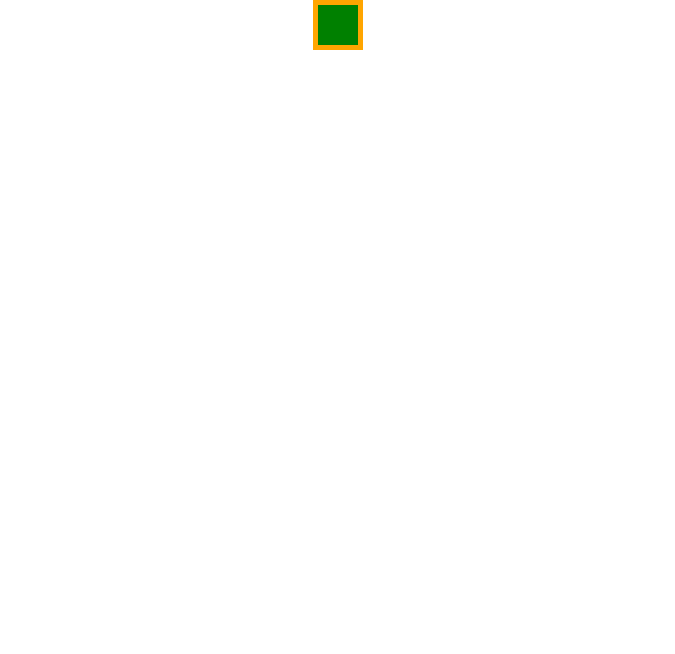
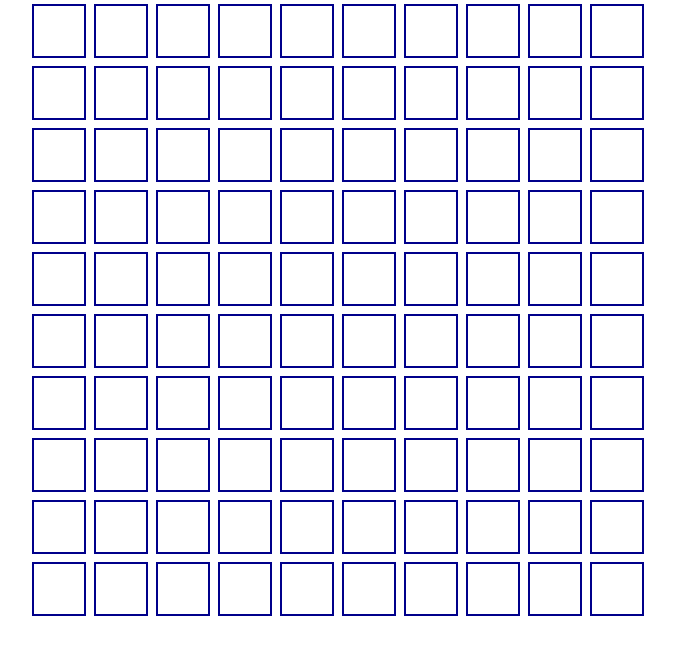
Before and after one commit to alexanderkho/1010, a React (Create React App) app: page / in a window 1280 px wide. Shown: the top 654 px of the page, without its empty margins (302-977 px from the left). Built offline with nearby package versions, Linux system fonts and the light colour scheme.

Commit message:
Render basic board.

```diff
--- a/src/App.tsx
+++ b/src/App.tsx
@@ -5,7 +5,7 @@ import Board from "./components/Board";
 function App() {
   return (
     <div className="App">
-      <Board message={"honk"} />
+      <Board />
     </div>
   );
 }
--- a/src/components/Board/Board.css
+++ b/src/components/Board/Board.css
@@ -1,4 +1,8 @@
-.board {
+/* .board {
+  background-color: red;
+} */
+
+.row {
   display: flex;
   justify-content: center;
 }
--- a/src/components/Board/index.tsx
+++ b/src/components/Board/index.tsx
@@ -4,16 +4,27 @@ import Cell from "../Cell";
 import Block from "../Block";
 import "./Board.css";
 
-type Props = {
-  message: string;
+const BOARD_SIZE: number = 10;
+
+const initBoard = () => {
+  const board = [];
+  for (let i = 0; i < BOARD_SIZE; i++) {
+    board.push(new Array(BOARD_SIZE).fill(0));
+  }
+  return board;
 };
 
-const Board: React.FC<Props> = (props) => {
+const Board: React.FC = () => {
+  const board = initBoard();
   return (
     <div className="board">
-      <Cell>
-        <Block color="green" />
-      </Cell>
+      {board.map((row) => (
+        <div className="row">
+          {row.map(() => (
+            <Cell />
+          ))}
+        </div>
+      ))}
     </div>
   );
 };
--- a/src/components/Cell/Cell.css
+++ b/src/components/Cell/Cell.css
@@ -1,8 +1,11 @@
 .cell {
   width: 50px;
   height: 50px;
-  background-color: orange;
+  border-color: darkblue;
+  border-width: 2px;
+  border-style: solid;
   display: flex;
   justify-content: center;
   align-items: center;
+  margin: 4px;
 }
```
